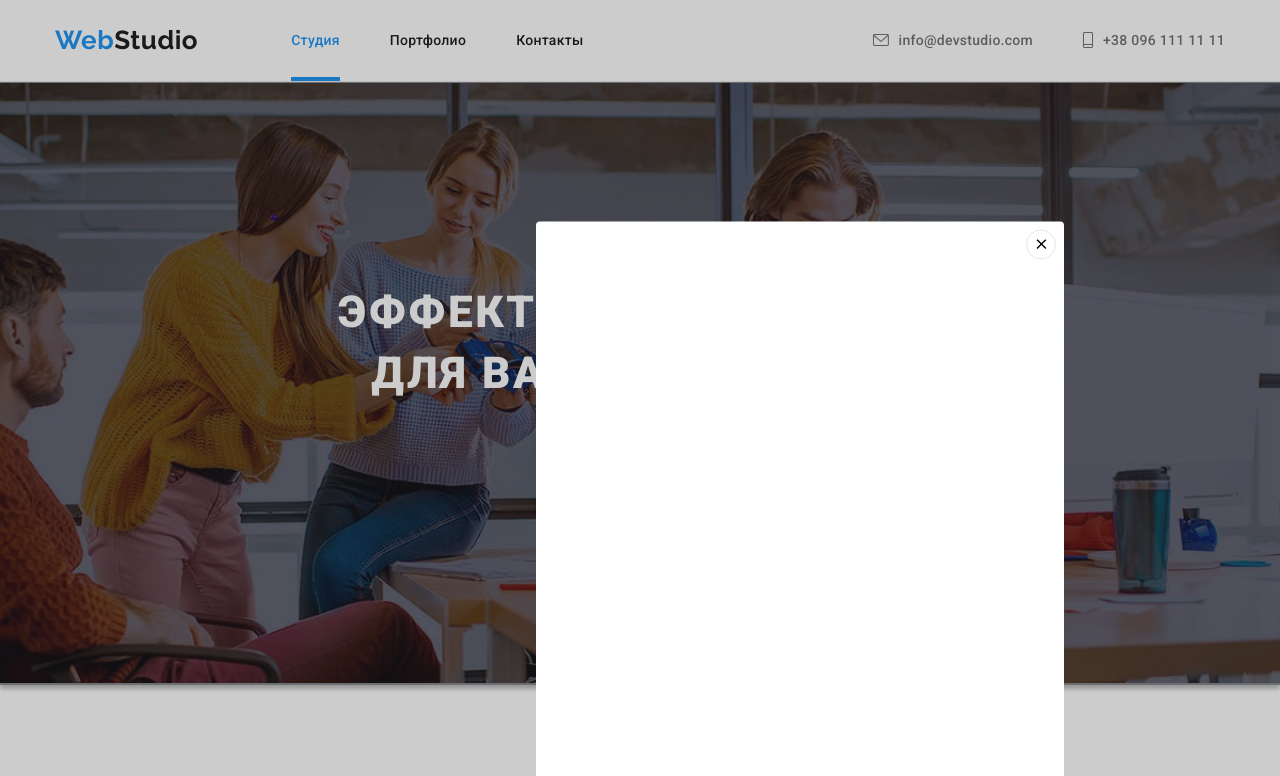
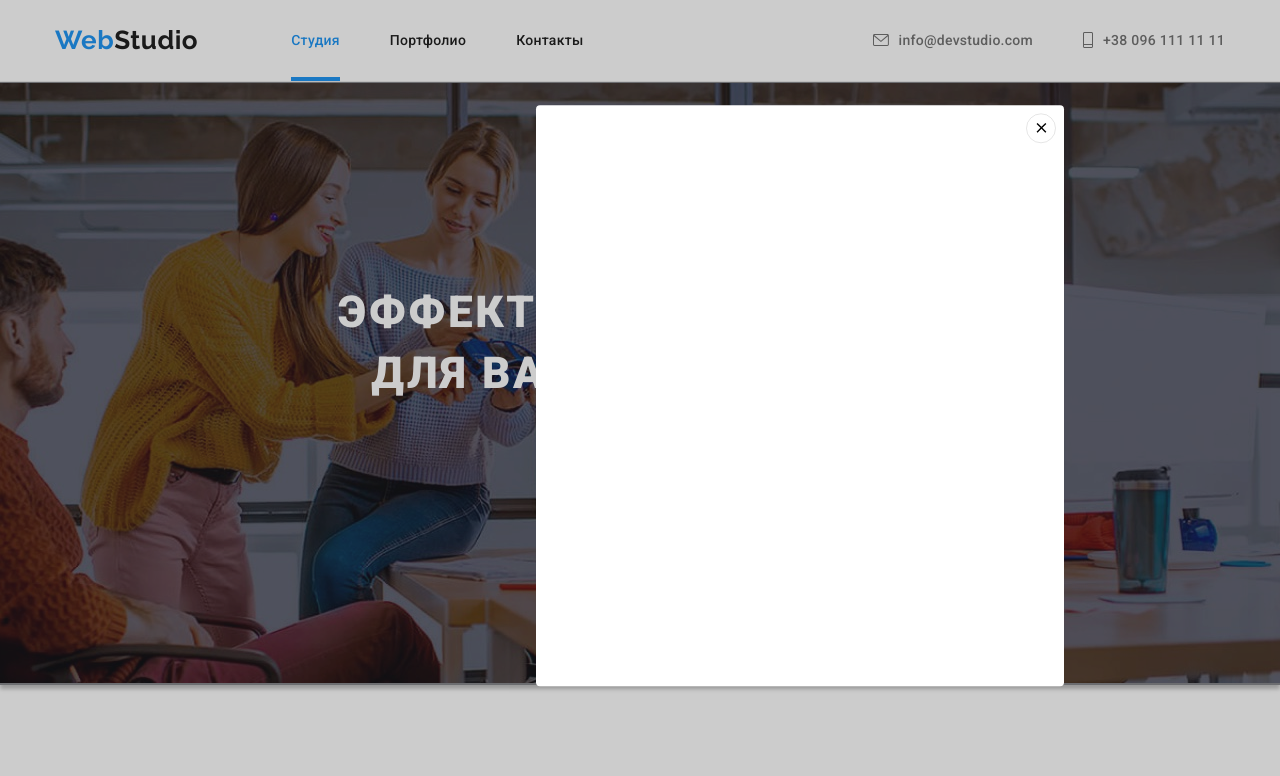
Before and after one commit to Max7433/goit-markup-hw-05, a plain HTML site: page index.html in a window 1280 px wide. Both pictures are taken after a click on the button "Заказать услугу". Shown: the top 776 px of the page. Drawn offline with nearby package versions, Linux system fonts and the light colour scheme.

Commit message:
Update styles.css

```diff
--- a/styles.css
+++ b/styles.css
@@ -270,7 +270,7 @@ section {
     position: absolute;
     top: 50%;
     left: 50%;
-    transform: translate(-50%, -50%);
+    transform: translate(-50%, -70%);
     width: 528px;
     height: 581px;
     background-color: var(--backgroundcolor-header);
```
